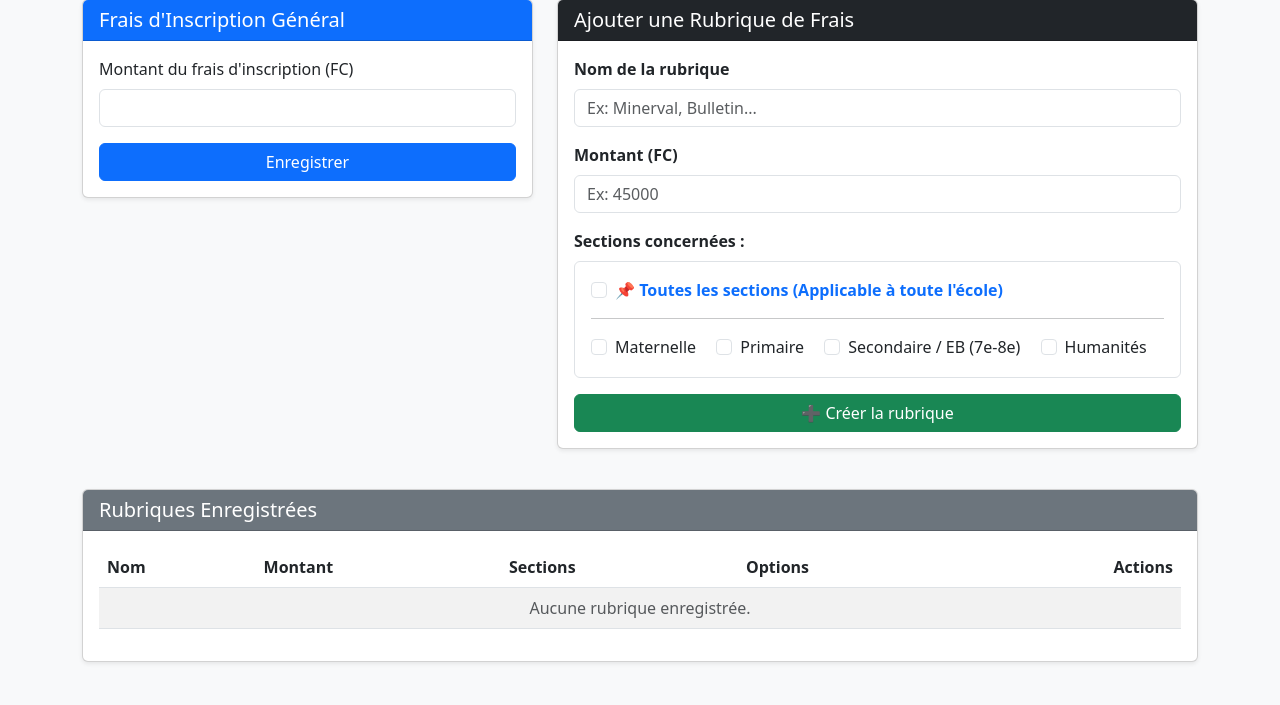
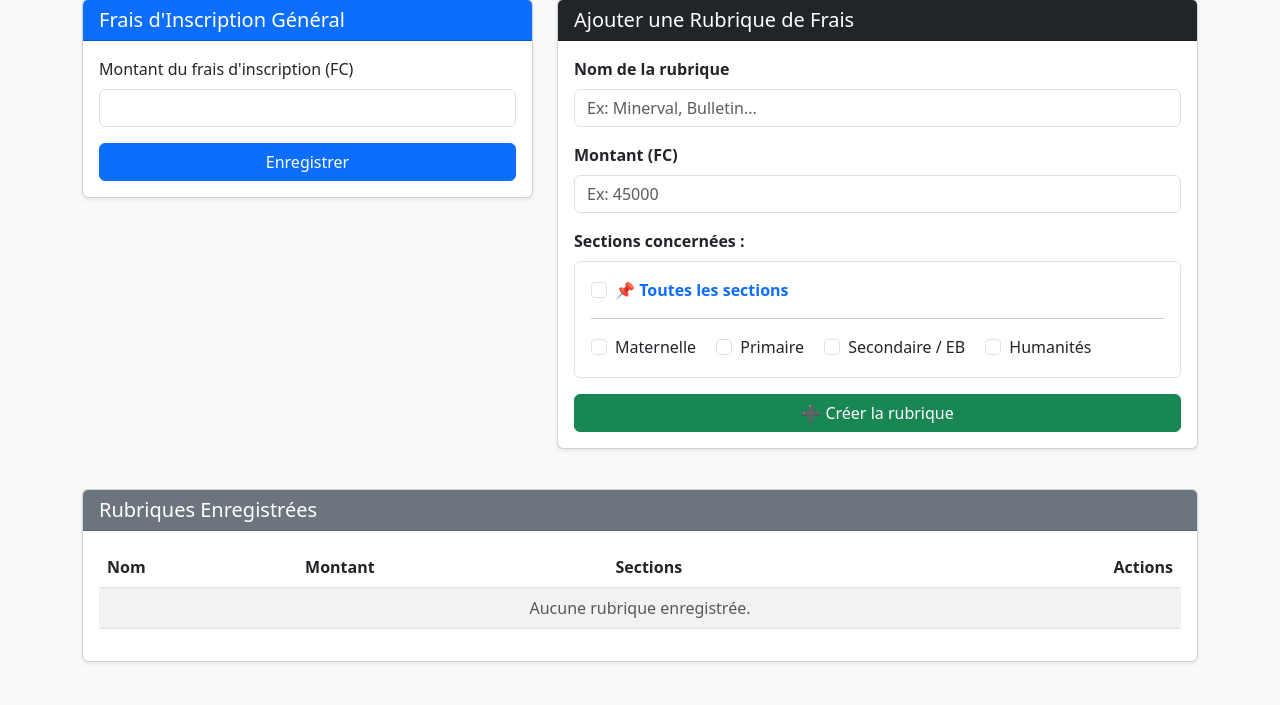
Before and after one commit to osemwanza-ai/gestion-la-charite, a Flask app: page /admin in a window 1280 px wide. Shown: the part 95-800 px from the top of the page. Run offline with Flask 3, Linux system fonts and the light colour scheme.

Commit message:
Update admin.html

```diff
--- a/templates/admin.html
+++ b/templates/admin.html
@@ -14,7 +14,6 @@
         <a href="/" class="btn btn-secondary">⬅️ Tableau de Bord</a>
     </div>
 
-    <!-- Messages Flash -->
     {% with messages = get_flashed_messages(with_categories=true) %}
       {% if messages %}
         {% for category, message in messages %}
@@ -38,8 +37,7 @@
                         <input type="hidden" name="action" value="frais_inscription">
                         <div class="mb-3">
                             <label class="form-label">Montant du frais d'inscription (FC)</label>
-                            <input type="number" name="montant" class="form-control"
-                                   value="{{ frais_inscription.montant if frais_inscription else '' }}" required>
+                            <input type="number" name="montant" class="form-control" value="{{ frais_inscription.montant if frais_inscription else '' }}" required>
                         </div>
                         <button type="submit" class="btn btn-primary w-100">Enregistrer</button>
                     </form>
@@ -47,7 +45,7 @@
             </div>
         </div>
 
-        <!-- Configuration des Rubriques de Frais -->
+        <!-- Configuration des Rubriques -->
         <div class="col-md-7 mb-4">
             <div class="card shadow-sm">
                 <div class="card-header bg-dark text-white">
@@ -67,70 +65,29 @@
                             <input type="number" name="montant" class="form-control" placeholder="Ex: 45000" required>
                         </div>
 
-                        <!-- SECTIONS CONCERNÉES -->
                         <div class="mb-3">
                             <label class="form-label fw-bold">Sections concernées :</label>
                             <div class="border p-3 rounded bg-white">
                                 <div class="form-check mb-2">
                                     <input class="form-check-input" type="checkbox" id="check_toutes" name="sections" value="Toutes" onchange="toggleToutesSections(this)">
-                                    <label class="form-check-label fw-bold text-primary" for="check_toutes">
-                                        📌 Toutes les sections (Applicable à toute l'école)
-                                    </label>
+                                    <label class="form-check-label fw-bold text-primary" for="check_toutes">📌 Toutes les sections</label>
                                 </div>
                                 <hr>
                                 <div class="form-check form-check-inline">
-                                    <input class="form-check-input section-checkbox" type="checkbox" id="check_maternelle" name="sections" value="Maternelle" onchange="updateOptionsVisibility()">
-                                    <label class="form-check-label" for="check_maternelle">Maternelle</label>
+                                    <input class="form-check-input section-checkbox" type="checkbox" name="sections" value="Maternelle">
+                                    <label class="form-check-label">Maternelle</label>
                                 </div>
                                 <div class="form-check form-check-inline">
-                                    <input class="form-check-input section-checkbox" type="checkbox" id="check_primaire" name="sections" value="Primaire" onchange="updateOptionsVisibility()">
-                                    <label class="form-check-label" for="check_primaire">Primaire</label>
+                                    <input class="form-check-input section-checkbox" type="checkbox" name="sections" value="Primaire">
+                                    <label class="form-check-label">Primaire</label>
                                 </div>
                                 <div class="form-check form-check-inline">
-                                    <input class="form-check-input section-checkbox" type="checkbox" id="check_secondaire" name="sections" value="Secondaire" onchange="updateOptionsVisibility()">
-                                    <label class="form-check-label" for="check_secondaire">Secondaire / EB (7e-8e)</label>
+                                    <input class="form-check-input section-checkbox" type="checkbox" name="sections" value="Secondaire">
+                                    <label class="form-check-label">Secondaire / EB</label>
                                 </div>
                                 <div class="form-check form-check-inline">
-                                    <input class="form-check-input section-checkbox" type="checkbox" id="check_humanites" name="sections" value="Humanités" onchange="updateOptionsVisibility()">
-                                    <label class="form-check-label" for="check_humanites">Humanités</label>
-                                </div>
-                            </div>
-                        </div>
-
-                        <!-- OPTIONS CONCERNÉES -->
-                        <div class="mb-3" id="block_options" style="display: none;">
-                            <label class="form-label fw-bold">Options concernées :</label>
-                            <div class="border p-3 rounded bg-white">
-                                <div id="options_secondaire" style="display: none;" class="mb-2">
-                                    <p class="mb-1 text-muted fw-bold">Secondaire / EB :</p>
-                                    <div class="form-check">
-                                        <input class="form-check-input" type="checkbox" name="options" value="Éducation de Base">
-                                        <label class="form-check-label">Tronc Commun (7e et 8e EB)</label>
-                                    </div>
-                                </div>
-
-                                <div id="options_humanites" style="display: none;">
-                                    <p class="mb-1 text-muted fw-bold">Humanités :</p>
-                                    <div class="form-check mb-2">
-                                        <input class="form-check-input" type="checkbox" id="check_toutes_options" name="options" value="Toutes Options" onchange="toggleToutesOptions(this)">
-                                        <label class="form-check-label fw-bold text-success" for="check_toutes_options">Toutes les options des humanités</label>
-                                    </div>
-                                    <div class="form-check form-check-inline">
-                                        <input class="form-check-input opt-humanite" type="checkbox" name="options" value="Pédagogie Générale">
-                                        <label class="form-check-label">Pédagogie Générale</label>
-                                    </div>
-                                    <div class="form-check form-check-inline">
-                                        <input class="form-check-input opt-humanite" type="checkbox" name="options" value="Scientifique">
-                                        <label class="form-check-label">Scientifique</label>
-                                    </div>
-                                    <div class="form-check form-check-inline">
-                                        <input class="form-check-input opt-humanite" type="checkbox" name="options" value="Commerciale & Gestion">
-                                        <label class="form-check-label">Commerciale & Gestion</label>
-                                    </div>
-                                    <div class="form-check form-check-inline">
-                                        <input class="form-check-input opt-humanite" type="checkbox" name="options" value="Coupe & Couture">
-                                        <label class="form-check-label">Coupe & Couture</label>
-                                    </div>
+                                    <input class="form-check-input section-checkbox" type="checkbox" name="sections" value="Humanités">
+                                    <label class="form-check-label">Humanités</label>
                                 </div>
                             </div>
                         </div>
@@ -142,19 +99,18 @@
         </div>
     </div>
 
-    <!-- Liste des Rubriques Existantes -->
+    <!-- Tableau des Rubriques -->
     <div class="card shadow-sm mt-3">
         <div class="card-header bg-secondary text-white">
             <h5 class="card-title mb-0">Rubriques Enregistrées</h5>
         </div>
         <div class="card-body">
-            <table class="table table-striped table-hover align-middle">
+            <table class="table table-striped align-middle">
                 <thead>
                     <tr>
                         <th>Nom</th>
                         <th>Montant</th>
                         <th>Sections</th>
-                        <th>Options</th>
                         <th class="text-end">Actions</th>
                     </tr>
                 </thead>
@@ -164,12 +120,9 @@
                         <td><strong>{{ r.nom }}</strong></td>
                         <td>{{ "{:,.0f}".format(r.montant) }} FC</td>
                         <td><span class="badge bg-info text-dark">{{ r.sections }}</span></td>
-                        <td><span class="badge bg-light text-dark border">{{ r.options }}</span></td>
                         <td class="text-end">
-                            <button type="button" class="btn btn-sm btn-outline-primary me-1" data-bs-toggle="modal" data-bs-target="#editModal{{ r.id }}">
-                                ✏️ Modifier
-                            </button>
-                            <form method="POST" action="{{ url_for('admin') }}" class="d-inline" onsubmit="return confirm('Voulez-vous vraiment supprimer cette rubrique ?');">
+                            <button type="button" class="btn btn-sm btn-outline-primary me-1" data-bs-toggle="modal" data-bs-target="#editModal{{ r.id }}">✏️ Modifier</button>
+                            <form method="POST" action="{{ url_for('admin') }}" class="d-inline" onsubmit="return confirm('Supprimer cette rubrique ?');">
                                 <input type="hidden" name="action" value="supprimer_rubrique">
                                 <input type="hidden" name="rubrique_id" value="{{ r.id }}">
                                 <button type="submit" class="btn btn-sm btn-outline-danger">🗑️</button>
@@ -177,8 +130,8 @@
                         </td>
                     </tr>
 
-                    <!-- MODAL MODIFIER -->
-                    <div class="modal fade" id="editModal{{ r.id }}" tabindex="-1" aria-hidden="true">
+                    <!-- MODAL MODIFICATION -->
+                    <div class="modal fade" id="editModal{{ r.id }}" tabindex="-1">
                         <div class="modal-dialog">
                             <div class="modal-content">
                                 <form method="POST" action="{{ url_for('admin') }}">
@@ -186,15 +139,13 @@
                                         <h5 class="modal-title">Modifier : {{ r.nom }}</h5>
                                         <button type="button" class="btn-close btn-close-white" data-bs-dismiss="modal"></button>
                                     </div>
-                                    <div class="modal-body text-start">
+                                    <div class="modal-body">
                                         <input type="hidden" name="action" value="modifier_rubrique">
                                         <input type="hidden" name="rubrique_id" value="{{ r.id }}">
-
                                         <div class="mb-3">
-                                            <label class="form-label fw-bold">Nom de la rubrique</label>
+                                            <label class="form-label fw-bold">Nom</label>
                                             <input type="text" name="nom" class="form-control" value="{{ r.nom }}" required>
                                         </div>
-
                                         <div class="mb-3">
                                             <label class="form-label fw-bold">Montant (FC)</label>
                                             <input type="number" name="montant" class="form-control" value="{{ r.montant }}" required>
@@ -209,9 +160,7 @@
                         </div>
                     </div>
                     {% else %}
-                    <tr>
-                        <td colspan="5" class="text-center text-muted">Aucune rubrique enregistrée.</td>
-                    </tr>
+                    <tr><td colspan="4" class="text-center text-muted">Aucune rubrique enregistrée.</td></tr>
                     {% endfor %}
                 </tbody>
             </table>
@@ -226,44 +175,8 @@ function toggleToutesSections(master) {
         cb.checked = master.checked;
         cb.disabled = master.checked;
     });
-    updateOptionsVisibility();
-}
-
-function toggleToutesOptions(master) {
-    let checkboxes = document.querySelectorAll('.opt-humanite');
-    checkboxes.forEach(cb => {
-        cb.checked = master.checked;
-        cb.disabled = master.checked;
-    });
-}
-
-function updateOptionsVisibility() {
-    let isToutes = document.getElementById('check_toutes').checked;
-    let isSecondaire = document.getElementById('check_secondaire').checked;
-    let isHumanites = document.getElementById('check_humanites').checked;
-
-    let blockOptions = document.getElementById('block_options');
-    let blockSec = document.getElementById('options_secondaire');
-    let blockHum = document.getElementById('options_humanites');
-
-    if (isToutes) {
-        blockOptions.style.display = 'block';
-        blockSec.style.display = 'block';
-        blockHum.style.display = 'block';
-        return;
-    }
-
-    blockSec.style.display = isSecondaire ? 'block' : 'none';
-    blockHum.style.display = isHumanites ? 'block' : 'none';
-
-    if (isSecondaire || isHumanites) {
-        blockOptions.style.display = 'block';
-    } else {
-        blockOptions.style.display = 'none';
-    }
 }
 </script>
-
 <script src="https://cdn.jsdelivr.net/npm/bootstrap@5.3.0/dist/js/bootstrap.bundle.min.js"></script>
 </body>
 </html>
```
